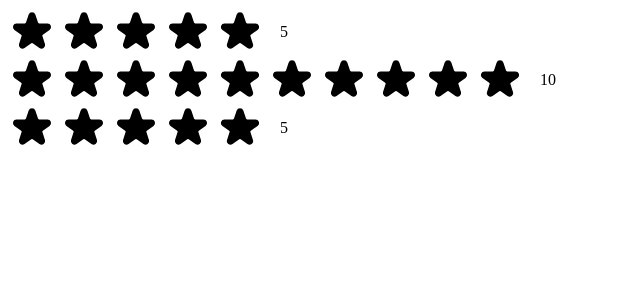
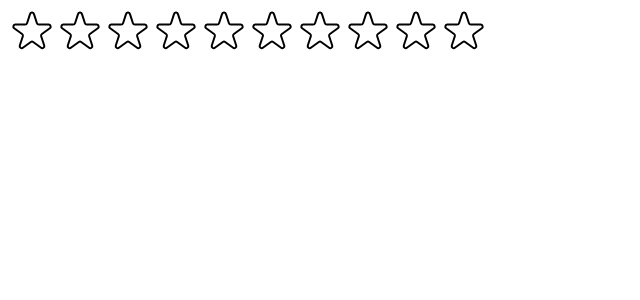
Before and after one commit to rawadabu/popcorn-on, a React (Create React App) app in the folder popcorn-on/: page / in a window 1280 px wide. Shown: the top 300 px of the page, without its empty margins (0-640 px from the left). Built offline with nearby package versions, Linux system fonts and the light colour scheme.

Commit message:
Creating the stars

```diff
--- a/popcorn-on/src/StarRating.js
+++ b/popcorn-on/src/StarRating.js
@@ -1,8 +1,9 @@
+import { useState } from "react";
+
 const containerStyle = { display: "flex", alignItems: "center", gap: "16px" };
 
 const starContainerStyle = {
   display: "flex",
-  gap: "4px",
 };
 
 const testStyle = {
@@ -11,15 +12,25 @@
 };
 
 export default function StarRating({ maxRating = 5 }) {
+  const [rating, setRating] = useState(0);
+
+  function handleRating(rating) {
+    setRating(rating);
+  }
+
   // Setting by default
   return (
     <div style={containerStyle}>
       <div style={starContainerStyle}>
         {Array.from({ length: maxRating }, (_, i) => (
-          <Star key={i} />
+          <Star
+            key={i}
+            onRate={() => handleRating(i + 1)}
+            full={rating >= i + 1}
+          />
         ))}
       </div>
-      <p style={testStyle}>{maxRating}</p>
+      <p style={testStyle}>{rating || ""}</p>
     </div>
   );
 }
@@ -31,9 +42,10 @@
   cursor: "point",
 };
 
-function Star() {
+function Star({ onRate, full }) {
   return (
-    <span role="button" style={starStyle}>
+    <span role="button" style={starStyle} onClick={onRate}>
+      {full ? (
         <svg
           xmlns="http://www.w3.org/2000/svg"
           viewBox="0 0 20 20"
@@ -42,25 +54,7 @@
         >
           <path d="M9.049 2.927c.3-.921 1.603-.921 1.902 0l1.07 3.292a1 1 0 00.95.69h3.462c.969 0 1.371 1.24.588 1.81l-2.8 2.034a1 1 0 00-.364 1.118l1.07 3.292c.3.921-.755 1.688-1.54 1.118l-2.8-2.034a1 1 0 00-1.175 0l-2.8 2.034c-.784.57-1.838-.197-1.539-1.118l1.07-3.292a1 1 0 00-.364-1.118L2.98 8.72c-.783-.57-.38-1.81.588-1.81h3.461a1 1 0 00.951-.69l1.07-3.292z" />
         </svg>
-    </span>
-  );
-}
-
-/*
-FULL STAR
-
-<svg
-  xmlns="http://www.w3.org/2000/svg"
-  viewBox="0 0 20 20"
-  fill="#000"
-  stroke="#000"
->
-  <path
-    d="M9.049 2.927c.3-.921 1.603-.921 1.902 0l1.07 3.292a1 1 0 00.95.69h3.462c.969 0 1.371 1.24.588 1.81l-2.8 2.034a1 1 0 00-.364 1.118l1.07 3.292c.3.921-.755 1.688-1.54 1.118l-2.8-2.034a1 1 0 00-1.175 0l-2.8 2.034c-.784.57-1.838-.197-1.539-1.118l1.07-3.292a1 1 0 00-.364-1.118L2.98 8.72c-.783-.57-.38-1.81.588-1.81h3.461a1 1 0 00.951-.69l1.07-3.292z"
-  />
-</svg>
-
-
+      ) : (
         <svg
           xmlns="http://www.w3.org/2000/svg"
           fill="none"
@@ -74,6 +68,7 @@
             d="M11.049 2.927c.3-.921 1.603-.921 1.902 0l1.519 4.674a1 1 0 00.95.69h4.915c.969 0 1.371 1.24.588 1.81l-3.976 2.888a1 1 0 00-.363 1.118l1.518 4.674c.3.922-.755 1.688-1.538 1.118l-3.976-2.888a1 1 0 00-1.176 0l-3.976 2.888c-.783.57-1.838-.197-1.538-1.118l1.518-4.674a1 1 0 00-.363-1.118l-3.976-2.888c-.784-.57-.38-1.81.588-1.81h4.914a1 1 0 00.951-.69l1.519-4.674z"
           />
         </svg>
-
-
-*/
+      )}
+    </span>
+  );
+}
--- a/popcorn-on/src/index.js
+++ b/popcorn-on/src/index.js
@@ -7,9 +7,6 @@
 root.render(
   <React.StrictMode>
     {/* <App /> */}
-    <StarRating maxRating={5} />
     <StarRating maxRating={10} />
-    {/* <StarRating /> */}
-    <StarRating />
   </React.StrictMode>
 );
```
Lines whose indentation alone changed are shown as unchanged.
